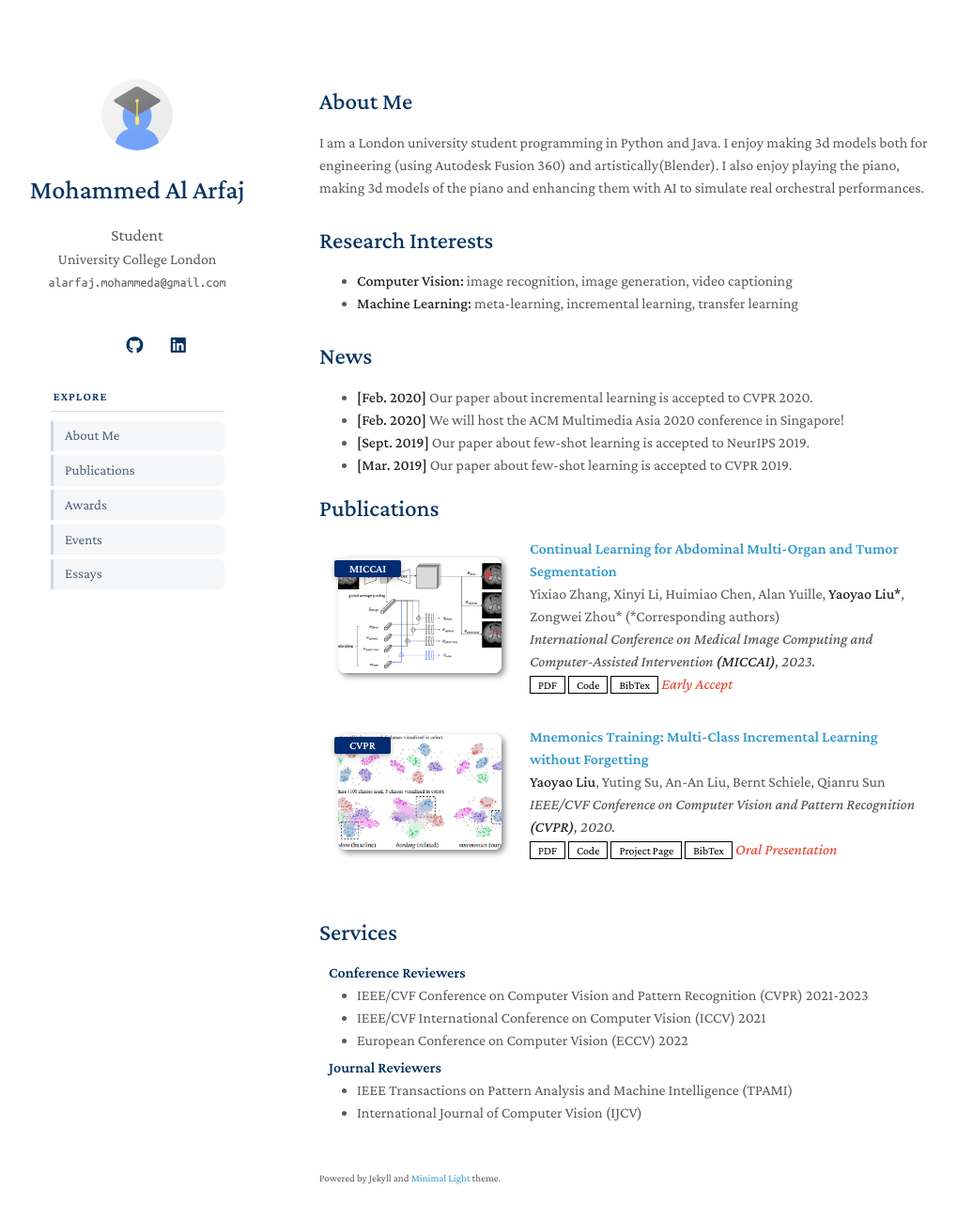
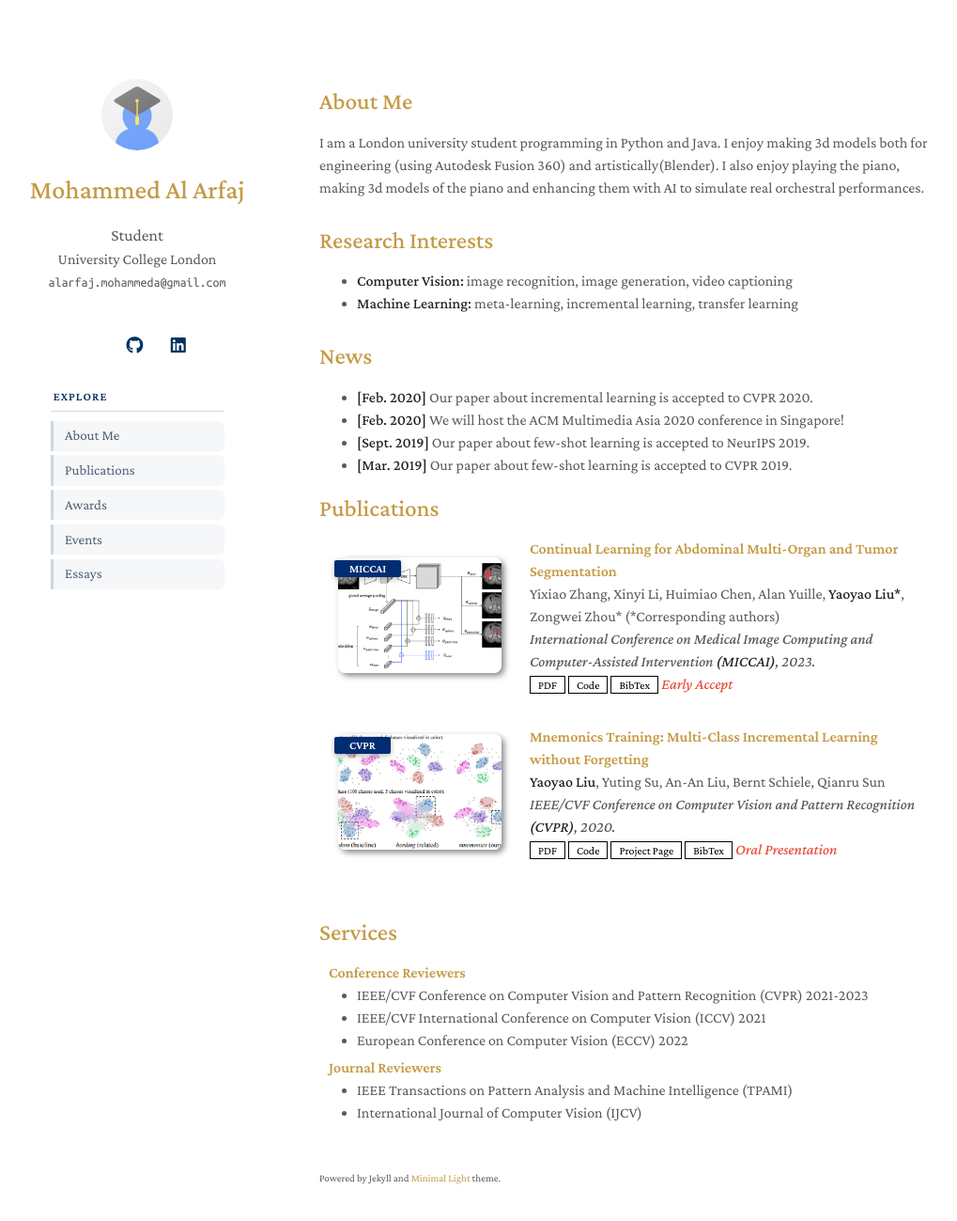
Before and after one commit to alarfajm/alarfajm.github.io, a Jekyll site: the page built from index.md, in a window 1280 px wide and 1334 px high. Shown: the top 1299 px of the window at 94% size, without its empty margins (130-1149 px from the left). Built offline with Jekyll 4.4.1, drawn with Linux system fonts in a browser that asks for light colours; some web fonts are replaced; a style sheet for code colours, icons or effects is not loaded; our own code applies the rules of GitHub Pages for plain Markdown files.

Commit message:
Update minimal-light.scss

```diff
--- a/_sass/minimal-light.scss
+++ b/_sass/minimal-light.scss
@@ -676,3 +676,25 @@ footer {
     direction: rtl;
     font-weight: 400;
 }
+
+/* ===== GOLD THEME ===== */
+
+/* Section headings */
+h1, h2, h3, h4 {
+    color: #C49A45 !important;
+}
+
+/* Links */
+a {
+    color: #C49A45;
+}
+
+/* Navigation links */
+nav a {
+    color: #C49A45;
+}
+
+/* Hover effect */
+a:hover {
+    color: #DDBB70;
+}
```
